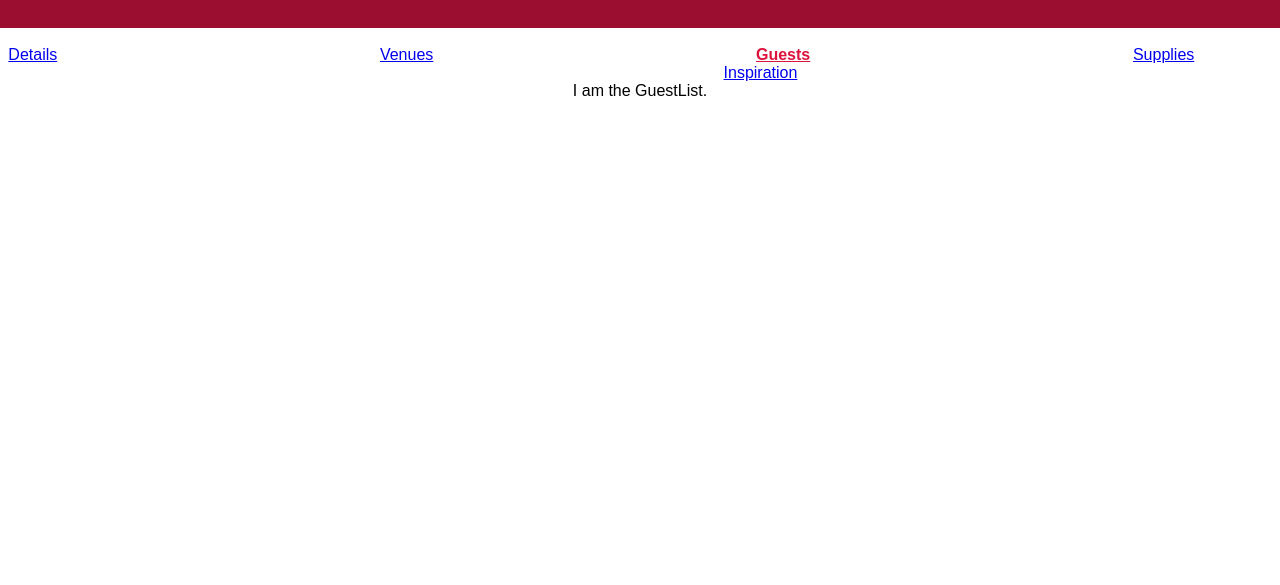
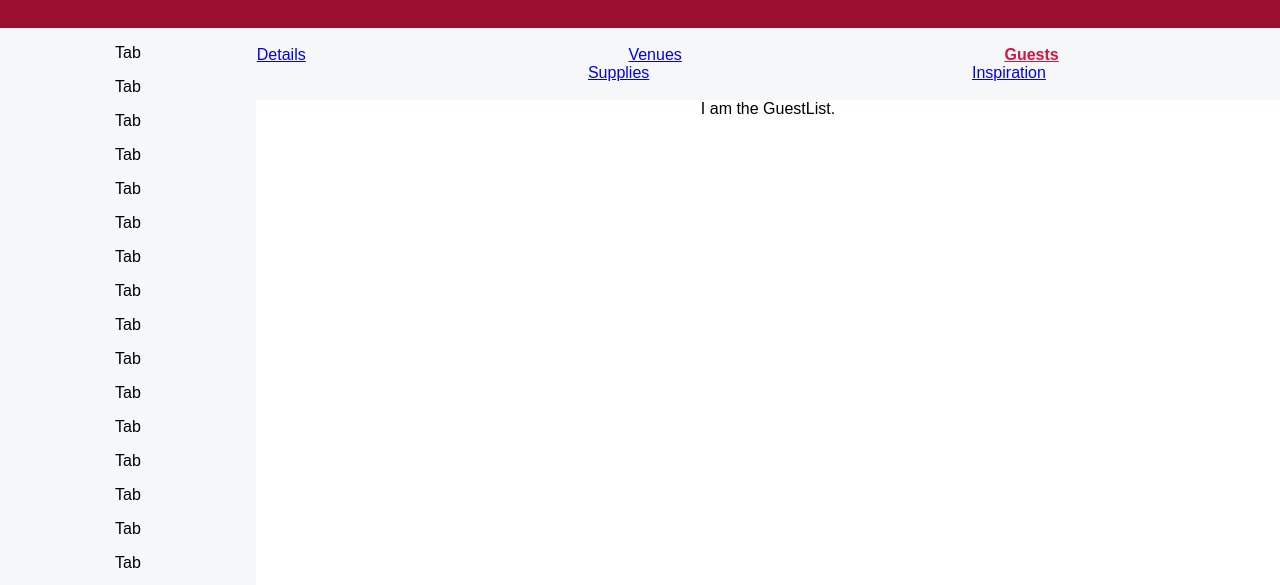
Before and after one commit to newmanbradm/EventPlanet, a React app: page /guests in a window 1280 px wide. Shown: the part 212-797 px from the top of the page. Built offline with nearby package versions, Linux system fonts and the light colour scheme.

Commit message:
update layout of basic components

```diff
--- a/src/App.css
+++ b/src/App.css
@@ -26,3 +26,24 @@
   from { transform: rotate(0deg); }
   to { transform: rotate(360deg); }
 }
+
+.event-list {
+  height: 100%;
+  width: 20%;
+  background: #f5f7f9;
+  overflow: scroll;
+  float: left;
+  position: absolute;
+}
+
+.navbar {
+  float: right;
+  width: 80%;
+  background: #f5f7f9;
+}
+
+.content {
+  float: right;
+  right: 0px;
+  width: 80%;
+}
--- a/src/components/App.js
+++ b/src/components/App.js
@@ -19,9 +19,9 @@ class App extends Component {
           <img src="planet.png" className="App-logo" alt="logo" />
           <h1 className="App-title">EventPlanet</h1>
         </header>
+        <EventList />
         <Navbar />
-        <EventList />
-        <Switch>
+        <Switch className='content'>
           <Route exact path='/' component={LoginForm} />
           <Route path='/details' component={DetailsContainer} />
           <Route path='/venues' component={VenueContainer} />
--- a/src/containers/DetailsContainer.js
+++ b/src/containers/DetailsContainer.js
@@ -2,7 +2,7 @@ import React from 'react';
 
 const DetailsContainer = () => {
     return (
-        <div>
+        <div className="content">
             I am the Details Container
         </div>
     );
--- a/src/containers/EventList.js
+++ b/src/containers/EventList.js
@@ -3,8 +3,36 @@ import React, { Component } from 'react';
 class EventList extends Component {
     render() {
         return (
-            <div>
-
+            <div className="event-list">
+                <p>Tab</p>
+                <p>Tab</p>
+                <p>Tab</p>
+                <p>Tab</p>
+                <p>Tab</p>
+                <p>Tab</p>
+                <p>Tab</p>
+                < p > Tab < /p>
+                < p > Tab < /p>
+                < p > Tab < /p>
+                < p > Tab < /p>
+                < p > Tab < /p>
+                < p > Tab < /p>
+                < p > Tab < /p>
+                < p > Tab < /p>
+                < p > Tab < /p>
+                < p > Tab < /p>
+                < p > Tab < /p>
+                < p > Tab < /p>
+                < p > Tab < /p>
+                < p > Tab < /p>
+                < p > Tab < /p>
+                < p > Tab < /p>
+                < p > Tab < /p>
+                < p > Tab < /p>
+                < p > Tab < /p>
+                < p > Tab < /p>
+                < p > Tab < /p>
+                < p > Tab < /p>
             </div>
         );
     }
--- a/src/containers/GuestList.js
+++ b/src/containers/GuestList.js
@@ -2,7 +2,7 @@ import React from 'react';
 
 const GuestList = () => {
     return (
-        <div>
+        <div className = "content">
             I am the GuestList.
         </div>
     );
--- a/src/containers/NavBar.js
+++ b/src/containers/NavBar.js
@@ -14,6 +14,7 @@ const Navbar = () => {
             <NavLink exact to="/supplies" activeStyle={{fontWeight: 'bold',color: 'crimson'}}>Supplies</NavLink>
             &emsp; &emsp; &emsp; &emsp; &emsp; &emsp; &emsp; &emsp; &emsp; &emsp; &emsp; &emsp; &emsp; &emsp; &emsp; &emsp;
             <NavLink exact to="/inspiration" activeStyle={{fontWeight: 'bold',color: 'crimson'}}>Inspiration</NavLink>
+            <br /><br />
         </div>
     );
 }
--- a/src/containers/PostList.js
+++ b/src/containers/PostList.js
@@ -2,7 +2,7 @@ import React from 'react';
 
 const PostList = () => {
     return (
-        <div>
+        <div className = "content">
             I am the PostList.
         </div>
     );
--- a/src/containers/SupplyList.js
+++ b/src/containers/SupplyList.js
@@ -2,7 +2,7 @@ import React from 'react';
 
 const SupplyList = () => {
     return (
-        <div>
+        <div className="content">
             I am the SupplyList.
         </div>
     );
--- a/src/containers/VenueContainer.js
+++ b/src/containers/VenueContainer.js
@@ -2,7 +2,7 @@ import React from 'react';
 
 const VenueContainer = () => {
     return (
-        <div>
+        <div className="content">
             I am the Venue Container.
         </div>
     );
```
